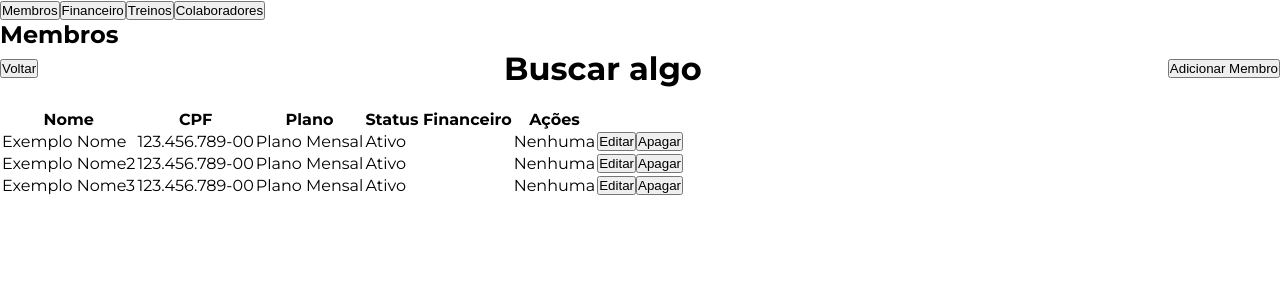
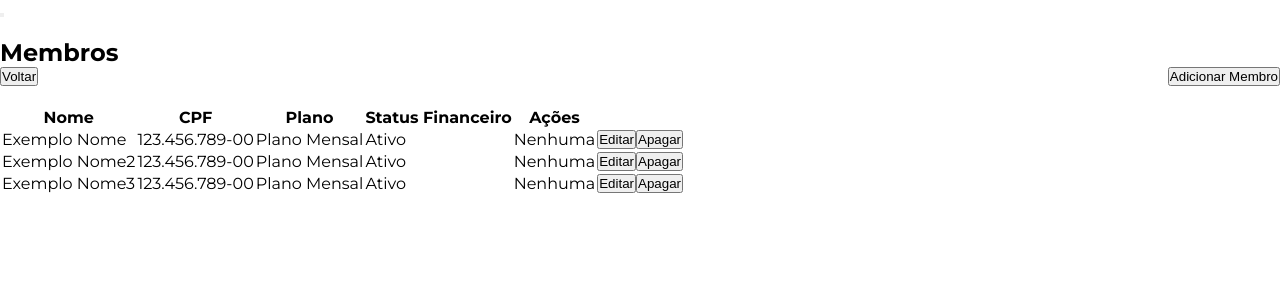
Before and after one commit to joao-dev7/academia-massa, a React (Create React App) app: page /members in a window 1280 px wide. Shown: the top 300 px of the page. Built offline with nearby package versions, Linux system fonts and the light colour scheme.

Commit message:
Update BackOfficeHeader

```diff
--- a/src/Components/BackOfficeHeader.js
+++ b/src/Components/BackOfficeHeader.js
@@ -1,8 +1,7 @@
 function BackOfficeHeader () {
     return (
-        <div>
-            <h1>Buscar algo</h1>
-        </div>
+        <button className="btn-profile"></button>,
+        <section className=""></section>
     )
 }
 
--- a/src/Components/DashboardMenu.js
+++ b/src/Components/DashboardMenu.js
@@ -1,14 +1,15 @@
 import { useNavigate } from 'react-router-dom';
 
-function DashboardMenu() {
+function DashboardMenu({description},{iconSrc}) {
     const navigate = useNavigate();
     return (
         <div>
+            <button className='btn-profile'></button>
+            <section className='nav-dashboard'>
+                <h1>{description}</h1>
+                <img src={iconSrc}></img>
+            </section>
             {/*<button className="" onClick={logout}>Logout</button>*/}
-            <button className="" onClick={() => navigate("/members")}>Membros</button>
-            <button className="" onClick={() => navigate("/financial")}>Financeiro</button>
-            <button className="" onClick={() => navigate("/training")}>Treinos</button>
-            <button className="" onClick={() => navigate("/staf")}>Colaboradores</button>
         </div>
     )
 }
```
